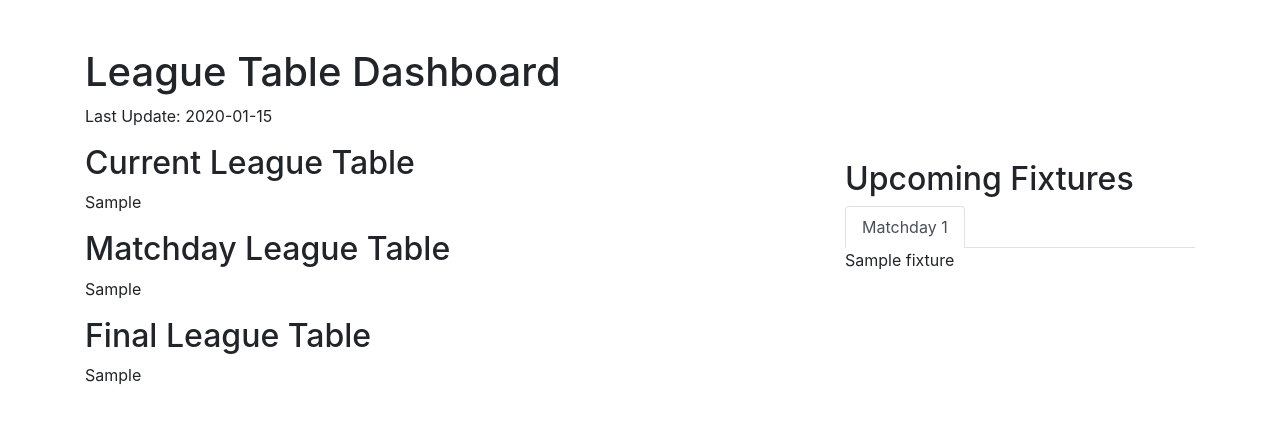
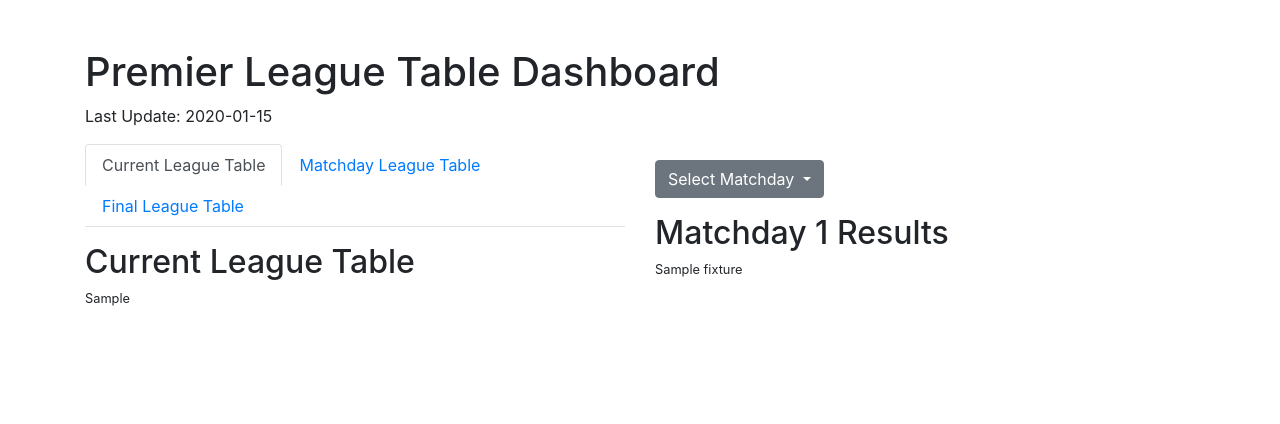
Before and after one commit to ST4N3R/PL_predictions, a Flask app: template templates/index.html in a window 1280 px wide. Shown: the top 424 px of the page. Run offline with Flask 3, Linux system fonts and the light colour scheme; the template is opened without the code that fills it: most values are stand-ins (such as "Sample title", 1, 10 or a date in 2020); some libraries are stand-ins or nearby versions.

Commit message:
Change display of fucntion

```diff
--- a/app.py
+++ b/app.py
@@ -1,4 +1,5 @@
 import pandas as pd
+import numpy as np
 from flask import Flask, render_template
 from epl_predictions.src.scrappers.results_scrapper import ResultsScrapper
 from epl_predictions.src.scrappers.league_table_scrapper import LeagueTableScrapper
@@ -53,14 +54,14 @@
     current_league_table = lts.get_current_league_table()
     matchday_league_table = pd.DataFrame()
     final_league_table = pd.DataFrame()
-    next_fixtures = rs.get_next_fixtures()
+    next_fixtures = pd.DataFrame(data=np.arange(38), columns=['Round'])
 
     return render_template('index.html',
                            last_update=last_update,
-                           current_league_table=saver.save_table_to_html(current_league_table, ['index', 'Notes']),
+                           current_league_table=saver.save_table_to_html(current_league_table, ['index', 'Notes', 'Pts/MP', 'xG', 'xGA', 'xGD', 'xGD/90', 'Last 5', 'Attendance', 'Top Team Scorer', 'Goalkeeper']),
                            matchday_league_table=saver.save_table_to_html(matchday_league_table),
                            final_league_table=saver.save_table_to_html(final_league_table),
-                           next_fixtures=saver.save_table_to_html(next_fixtures))
+                           fixtures=saver.save_table_to_html(next_fixtures))
 
 if __name__ == '__main__':
     app.run(debug=True)
--- a/epl_predictions/src/utils/saver.py
+++ b/epl_predictions/src/utils/saver.py
@@ -22,7 +22,7 @@
         return True
 
 
-    def save_table_to_html(self, df: pd.DataFrame, cols_to_delete: Optional[List[str]], classes: str = 'table table-striped', index: bool = False) -> str:
+    def save_table_to_html(self, df: pd.DataFrame, cols_to_delete: Optional[List[str]] = [], classes: str = 'table table-striped', index: bool = False) -> str:
         if df is None:
             self.logger.error("Df is none")
             return ""
--- /dev/null
+++ b/static/styles.css
@@ -0,0 +1,10 @@
+/* filepath: /C:/Users/Stanisław/Desktop/Programowanie/GitHub/PL_predictions/static/css/styles.css */
+.small-font-table {
+    font-size: 0.8em;
+}
+.compact-table tr {
+    line-height: 1;
+}
+.compact-table td, .compact-table th {
+    padding: 0.2rem;
+}
--- a/templates/index.html
+++ b/templates/index.html
@@ -1,40 +1,62 @@
+<!-- filepath: /C:/Users/Stanisław/Desktop/Programowanie/GitHub/PL_predictions/templates/index.html -->
 <!DOCTYPE html>
 <html lang="en">
 <head>
     <meta charset="UTF-8">
     <meta name="viewport" content="width=device-width, initial-scale=1.0">
-    <title>League Table Dashboard</title>
+    <title>Premier League Dashboard</title>
     <link rel="stylesheet" href="https://stackpath.bootstrapcdn.com/bootstrap/4.3.1/css/bootstrap.min.css">
+    <link rel="stylesheet" href="{{ url_for('static', filename='styles.css') }}">
 </head>
 <body>
     <div class="container">
-        <h1 class="mt-5">League Table Dashboard</h1>
+        <h1 class="mt-5">Premier League Table Dashboard</h1>
         <p>Last Update: {{ last_update }}</p>
 
         <div class="row">
-            <div class="col-md-8">
-                <h2>Current League Table</h2>
-                <div>{{ current_league_table|safe }}</div>
-
-                <h2 class="mt-3">Matchday League Table</h2>
-                <div>{{ matchday_league_table|safe }}</div>
-
-                <h2 class="mt-3">Final League Table</h2>
-                <div>{{ final_league_table|safe }}</div>
+            <div class="col-md-6">
+                <ul class="nav nav-tabs" id="leagueTableTabs" role="tablist">
+                    <li class="nav-item">
+                        <a class="nav-link active" id="current-tab" data-toggle="tab" href="#current" role="tab" aria-controls="current" aria-selected="true">Current League Table</a>
+                    </li>
+                    <li class="nav-item">
+                        <a class="nav-link" id="matchday-tab" data-toggle="tab" href="#matchday" role="tab" aria-controls="matchday" aria-selected="false">Matchday League Table</a>
+                    </li>
+                    <li class="nav-item">
+                        <a class="nav-link" id="final-tab" data-toggle="tab" href="#final" role="tab" aria-controls="final" aria-selected="false">Final League Table</a>
+                    </li>
+                </ul>
+                <div class="tab-content" id="leagueTableTabsContent">
+                    <div class="tab-pane fade show active" id="current" role="tabpanel" aria-labelledby="current-tab">
+                        <h2 class="mt-3">Current League Table</h2>
+                        <div id="league_table" class="small-font-table compact-table">{{ current_league_table|safe }}</div>
+                    </div>
+                    <div class="tab-pane fade" id="matchday" role="tabpanel" aria-labelledby="matchday-tab">
+                        <h2 class="mt-3">Matchday League Table</h2>
+                        <div class="small-font-table compact-table">{{ matchday_league_table|safe }}</div>
+                    </div>
+                    <div class="tab-pane fade" id="final" role="tabpanel" aria-labelledby="final-tab">
+                        <h2 class="mt-3">Final League Table</h2>
+                        <div class="small-font-table compact-table">{{ final_league_table|safe }}</div>
+                    </div>
+                </div>
             </div>
-            <div class="col-md-4">
-                <h2 class="mt-3">Upcoming Fixtures</h2>
-                <ul class="nav nav-tabs" id="myTab" role="tablist">
-                    {% for fixture in next_fixtures %}
-                        <li class="nav-item">
-                            <a class="nav-link {% if loop.first %}active{% endif %}" id="tab-{{ loop.index }}" data-toggle="tab" href="#fixture-{{ loop.index }}" role="tab" aria-controls="fixture-{{ loop.index }}" aria-selected="true">Matchday {{ loop.index }}</a>
-                        </li>
-                    {% endfor %}
-                </ul>
-                <div class="tab-content" id="myTabContent">
-                    {% for fixture in next_fixtures %}
-                        <div class="tab-pane fade {% if loop.first %}show active{% endif %}" id="fixture-{{ loop.index }}" role="tabpanel" aria-labelledby="tab-{{ loop.index }}">
-                            {{ fixture|safe }}
+            <div class="col-md-6">
+                <div class="dropdown mt-3">
+                    <button class="btn btn-secondary dropdown-toggle" type="button" id="dropdownMenuButton" data-toggle="dropdown" aria-haspopup="true" aria-expanded="false">
+                        Select Matchday
+                    </button>
+                    <div class="dropdown-menu" aria-labelledby="dropdownMenuButton">
+                        {% for i in range(1, 39) %}
+                            <a class="dropdown-item" id="fixture-tab-{{ i }}" data-toggle="tab" href="#fixture-{{ i }}" role="tab" aria-controls="fixture-{{ i }}" aria-selected="{% if i == 1 %}true{% else %}false{% endif %}">Matchday {{ i }}</a>
+                        {% endfor %}
+                    </div>
+                </div>
+                <div class="tab-content mt-3" id="fixturesTabsContent">
+                    {% for i in range(1, 39) %}
+                        <div class="tab-pane fade {% if i == 1 %}show active{% endif %}" id="fixture-{{ i }}" role="tabpanel" aria-labelledby="fixture-tab-{{ i }}">
+                            <h2 class="mt-3">Matchday {{ i }} Results</h2>
+                            <div class="small-font-table compact-table">{{ fixtures[i-1]|safe }}</div>
                         </div>
                     {% endfor %}
                 </div>
@@ -42,8 +64,8 @@
         </div>
     </div>
 
-    <script src="https://code.jquery.com/jquery-3.3.1.slim.min.js"></script>
-    <script src="https://cdnjs.cloudflare.com/ajax/libs/popper.js/1.14.7/umd/popper.min.js"></script>
+    <script src="https://code.jquery.com/jquery-3.5.1.slim.min.js"></script>
+    <script src="https://cdn.jsdelivr.net/npm/@popperjs/core@2.5.4/dist/umd/popper.min.js"></script>
     <script src="https://stackpath.bootstrapcdn.com/bootstrap/4.3.1/js/bootstrap.min.js"></script>
 </body>
 </html>
```
Also changed, not shown: epl_predictions/data/raw/current_table.csv (+20 -20 lines), epl_predictions/src/config/config.py (+10 -42 lines).
